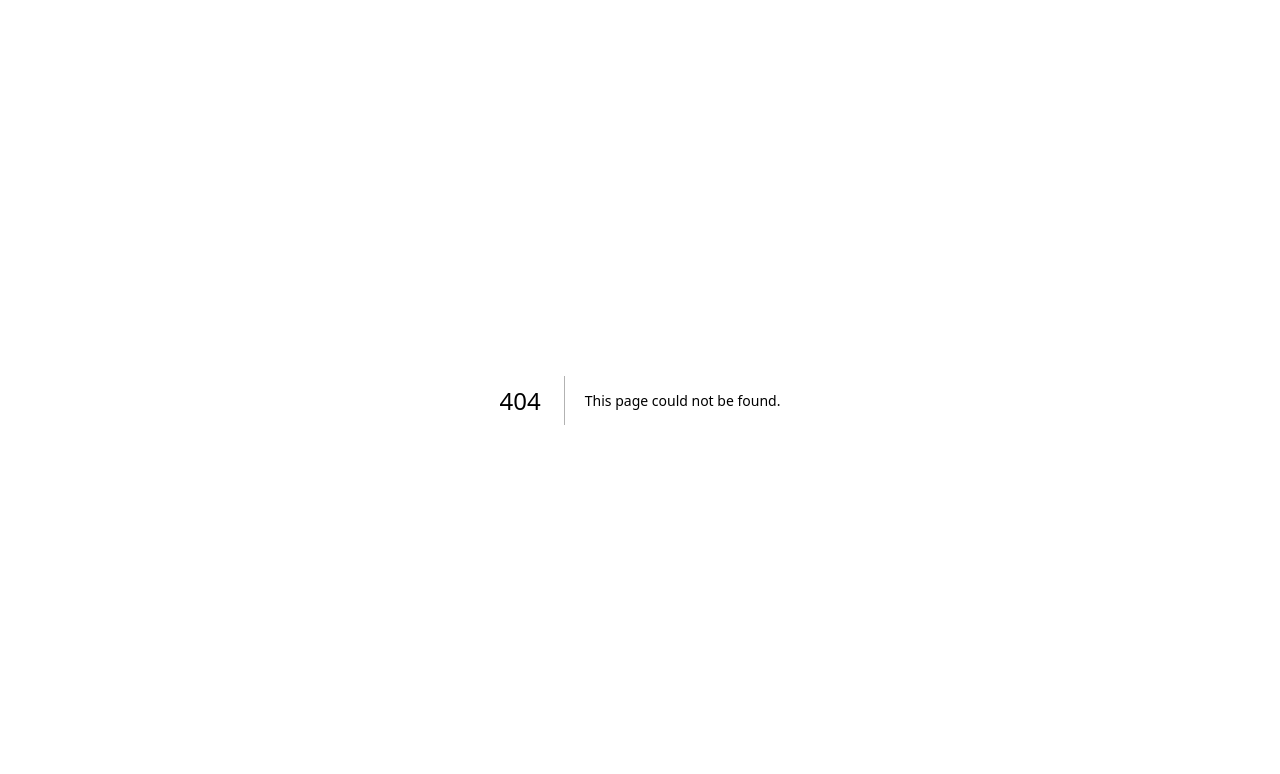
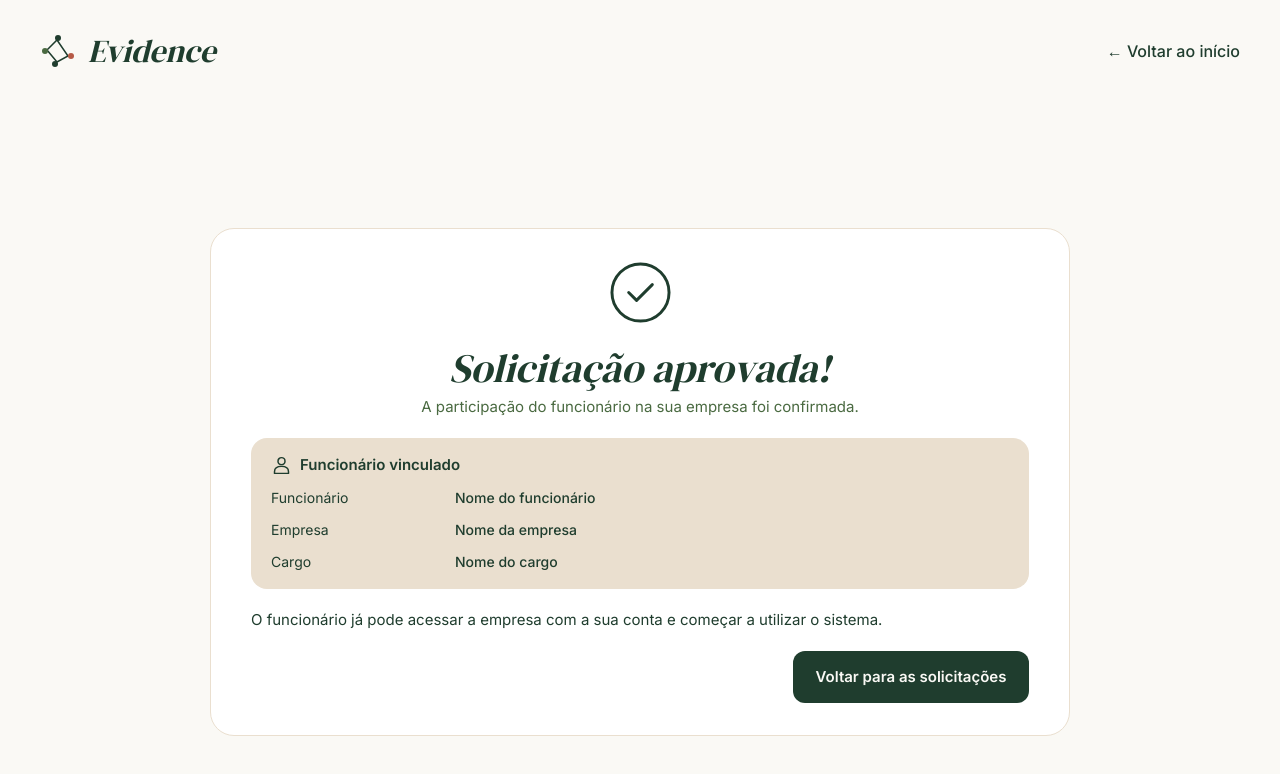
Before and after one commit to caiobotelho1/evidence, a Next.js app in the folder frontend/: page /cadastro/empresa/receber-solicitacao/aprovar in a window 1280 px wide. Before the commit this address had no page. Shown: the top 774 px of the page. Built offline with nearby package versions, Linux system fonts and the light colour scheme.

Commit message:
feat: implementa interface de confirmação da aprovação da solicitação

```diff
--- /dev/null
+++ b/frontend/app/cadastro/empresa/receber-solicitacao/aprovar/aprovaSolicitacao.module.css
@@ -0,0 +1,111 @@
+.page {
+  box-sizing: border-box;
+  min-height: 100vh;
+  width: 100%;
+  padding: 32px 40px 80px;
+  background: #FAF9F5;
+  color: #1F3D2E;
+  font-family: var(--font-inter), Arial, sans-serif;
+}
+
+.page *,
+.page *::before,
+.page *::after {
+  box-sizing: border-box;
+}
+
+.header {
+  display: flex;
+  justify-content: space-between;
+  align-items: center;
+  width: 100%;
+  max-width: 1280px;
+  margin: 0 auto;
+}
+
+.brand {
+  display: inline-flex;
+  align-items: center;
+  gap: 12px;
+  color: #1F3D2E;
+  text-decoration: none;
+  font-family: var(--font-dm-serif), Georgia, serif;
+  font-size: 32px;
+  font-style: italic;
+  font-weight: 400;
+  line-height: 1.2;
+}
+
+.logo {
+  width: 36px;
+  height: 36px;
+  flex-shrink: 0;
+}
+
+.backLink {
+  color: #1F3D2E;
+  text-decoration: none;
+  font-size: 16px;
+  font-weight: 500;
+  line-height: 1.45;
+}
+
+.backLink:hover {
+  text-decoration: underline;
+}
+
+.card {
+  display: flex;
+  flex-direction: column;
+  align-items: center;
+  width: 100%;
+  max-width: 860px;
+  margin: 158px auto 0;
+  padding: 32px 40px;
+  background: #FFFFFF;
+  border: 1px solid #EADFCF;
+  border-radius: 24px;
+}
+
+.brand:focus-visible,
+.backLink:focus-visible {
+  outline: 3px solid #9CAE8F;
+  outline-offset: 4px;
+}
+
+@media (max-width: 768px) {
+  .page {
+    padding: 24px 20px 48px;
+  }
+
+  .card {
+    margin-top: 80px;
+    padding: 28px 24px;
+  }
+}
+
+@media (max-width: 480px) {
+  .page {
+    padding: 20px 14px 40px;
+  }
+
+  .brand {
+    gap: 6px;
+    font-size: 25px;
+  }
+
+  .logo {
+    width: 28px;
+    height: 28px;
+  }
+
+  .backLink {
+    font-size: 12px;
+  }
+
+  .card {
+    margin-top: 48px;
+    padding: 24px 18px;
+    border-radius: 18px;
+  }
+}
--- /dev/null
+++ b/frontend/app/cadastro/empresa/receber-solicitacao/aprovar/page.tsx
@@ -0,0 +1,62 @@
+import type { Metadata } from "next";
+import Link from "next/link";
+import { DM_Serif_Display, Inter } from "next/font/google";
+
+import SolicitacaoAprovada from "@/features/auth/components/AprovaSolicitacao";
+import styles from "./aprovaSolicitacao.module.css";
+
+const inter = Inter({
+  subsets: ["latin"],
+  variable: "--font-inter",
+});
+
+const dmSerif = DM_Serif_Display({
+  subsets: ["latin"],
+  weight: "400",
+  style: "italic",
+  variable: "--font-dm-serif",
+});
+
+export const metadata: Metadata = {
+  title: "Solicitação aprovada | Evidence",
+  description: "Confirmação de aprovação de participação na empresa.",
+};
+
+export default function SolicitacaoAprovadaPage() {
+  return (
+    <main
+      className={`${styles.page} ${inter.variable} ${dmSerif.variable}`}
+    >
+      <header className={styles.header}>
+        <Link href="/" className={styles.brand}>
+          <svg
+            className={styles.logo}
+            viewBox="0 0 36 36"
+            fill="none"
+            aria-hidden="true"
+          >
+            <path
+              d="M7 17L17 7L28 23L17 29L7 17Z"
+              stroke="#1F3D2E"
+              strokeWidth="1.5"
+            />
+            <circle cx="18" cy="5" r="3" fill="#1F3D2E" />
+            <circle cx="5" cy="18" r="3" fill="#4A6A41" />
+            <circle cx="15" cy="31" r="3" fill="#1F3D2E" />
+            <circle cx="31" cy="23" r="3" fill="#B65A46" />
+          </svg>
+
+          <span>Evidence</span>
+        </Link>
+
+        <Link href="/" className={styles.backLink}>
+          ← Voltar ao início
+        </Link>
+      </header>
+
+      <section className={styles.card}>
+        <SolicitacaoAprovada />
+      </section>
+    </main>
+  );
+}
--- /dev/null
+++ b/frontend/features/auth/components/AprovaSolicitacao.tsx
@@ -0,0 +1,108 @@
+import Link from "next/link";
+import styles from "./AprovaSolicitacaoForm.module.css";
+
+type DadosAprovacao = {
+  funcionario: string;
+  empresa: string;
+  cargo: string;
+};
+
+export default function SolicitacaoAprovada() {
+  //receber os dados da solicitação aprovada pela API.
+  const dados: DadosAprovacao = {
+    funcionario: "Nome do funcionário",
+    empresa: "Nome da empresa",
+    cargo: "Nome do cargo",
+  };
+
+  return (
+    <div className={styles.container}>
+      {/* Ícone de confirmação */}
+      <div className={styles.successIcon} aria-hidden="true">
+        <svg viewBox="0 0 64 64" fill="none">
+          <circle
+            cx="32"
+            cy="32"
+            r="29"
+            stroke="currentColor"
+            strokeWidth="3"
+          />
+          <path
+            d="M20 32L28 40L44 24"
+            stroke="currentColor"
+            strokeWidth="3"
+            strokeLinecap="round"
+            strokeLinejoin="round"
+          />
+        </svg>
+      </div>
+
+      {/* Apresentação */}
+      <div className={styles.intro}>
+        <h1>Solicitação aprovada!</h1>
+
+        <p>
+          A participação do funcionário na sua empresa foi confirmada.
+        </p>
+      </div>
+
+      {/* Informações da aprovação */}
+      <div className={styles.infoPanel}>
+        <div className={styles.panelHeader}>
+          <svg
+            viewBox="0 0 24 24"
+            fill="none"
+            aria-hidden="true"
+          >
+            <circle
+              cx="12"
+              cy="7"
+              r="4"
+              stroke="currentColor"
+              strokeWidth="1.7"
+            />
+            <path
+              d="M4 21V19C4 15.5 7 13 12 13C17 13 20 15.5 20 19V21H4Z"
+              stroke="currentColor"
+              strokeWidth="1.7"
+              strokeLinejoin="round"
+            />
+          </svg>
+
+          <h2>Funcionário vinculado</h2>
+        </div>
+
+        <div className={styles.detailRow}>
+          <span>Funcionário</span>
+          <strong>{dados.funcionario}</strong>
+        </div>
+
+        <div className={styles.detailRow}>
+          <span>Empresa</span>
+          <strong>{dados.empresa}</strong>
+        </div>
+
+        <div className={styles.detailRow}>
+          <span>Cargo</span>
+          <strong>{dados.cargo}</strong>
+        </div>
+      </div>
+
+      {/* Informação adicional */}
+      <p className={styles.description}>
+        O funcionário já pode acessar a empresa com a sua conta
+        e começar a utilizar o sistema.
+      </p>
+
+      {/* Botão de retorno */}
+      <div className={styles.footer}>
+        <Link
+          href="/cadastro/empresa/receber-solicitacao"
+          className={styles.submitButton}
+        >
+          Voltar para as solicitações
+        </Link>
+      </div>
+    </div>
+  );
+}
--- /dev/null
+++ b/frontend/features/auth/components/AprovaSolicitacaoForm.module.css
@@ -0,0 +1,180 @@
+.container {
+  display: flex;
+  flex-direction: column;
+  align-items: center;
+  width: 100%;
+  gap: 20px;
+}
+
+/* Ícone de confirmação */
+
+.successIcon {
+  display: flex;
+  justify-content: center;
+  align-items: center;
+  width: 63px;
+  height: 63px;
+  color: #1F3D2E;
+  background: #FFFFFF;
+}
+
+.successIcon svg {
+  width: 100%;
+  height: 100%;
+}
+
+/* Apresentação */
+
+.intro {
+  display: flex;
+  flex-direction: column;
+  align-items: center;
+  width: 100%;
+  gap: 4px;
+  text-align: center;
+}
+
+.intro h1 {
+  margin: 0;
+  color: #1F3D2E;
+  font-family: var(--font-dm-serif), Georgia, serif;
+  font-size: 40px;
+  font-style: italic;
+  font-weight: 400;
+  line-height: 1.2;
+}
+
+.intro p {
+  margin: 0;
+  color: #4A6A41;
+  font-size: 15px;
+  line-height: 1.45;
+}
+
+/* Painel de informações */
+
+.infoPanel {
+  display: flex;
+  flex-direction: column;
+  align-items: flex-start;
+  width: 100%;
+  padding: 16px 20px;
+  gap: 12px;
+  background: #EADFCF;
+  border-radius: 16px;
+}
+
+.panelHeader {
+  display: flex;
+  align-items: center;
+  gap: 8px;
+  color: #1F3D2E;
+}
+
+.panelHeader svg {
+  width: 21px;
+  height: 21px;
+  flex-shrink: 0;
+}
+
+.panelHeader h2 {
+  margin: 0;
+  font-size: 15px;
+  font-weight: 600;
+  line-height: 1.45;
+}
+
+.detailRow {
+  display: grid;
+  grid-template-columns: 164px minmax(0, 1fr);
+  align-items: start;
+  width: 100%;
+  gap: 20px;
+  color: #1F3D2E;
+  font-size: 14px;
+  line-height: 1.45;
+}
+
+.detailRow span {
+  font-weight: 400;
+}
+
+.detailRow strong {
+  font-weight: 500;
+  overflow-wrap: anywhere;
+}
+
+/* Mensagem informativa */
+
+.description {
+  width: 100%;
+  margin: 0;
+  color: #1F3D2E;
+  font-size: 15px;
+  line-height: 1.45;
+}
+
+/* Rodapé */
+
+.footer {
+  display: flex;
+  justify-content: flex-end;
+  align-items: center;
+  width: 100%;
+}
+
+.submitButton {
+  display: inline-flex;
+  justify-content: center;
+  align-items: center;
+  min-width: 236px;
+  min-height: 52px;
+  padding: 12px 20px;
+  background: #1F3D2E;
+  border-radius: 12px;
+  color: #FAF9F5;
+  text-decoration: none;
+  font-size: 15px;
+  font-weight: 600;
+  line-height: 1.4;
+  text-align: center;
+  transition: background 0.2s ease;
+}
+
+.submitButton:hover {
+  background: #315640;
+}
+
+.submitButton:focus-visible {
+  outline: 3px solid #9CAE8F;
+  outline-offset: 4px;
+}
+
+/* Responsividade */
+
+@media (max-width: 768px) {
+  .intro h1 {
+    font-size: 34px;
+  }
+}
+
+@media (max-width: 600px) {
+  .detailRow {
+    grid-template-columns: 1fr;
+    gap: 4px;
+  }
+
+  .footer {
+    justify-content: stretch;
+  }
+
+  .submitButton {
+    width: 100%;
+  }
+}
+
+@media (max-width: 480px) {
+  .intro h1 {
+    font-size: 30px;
+  }
+}
```
